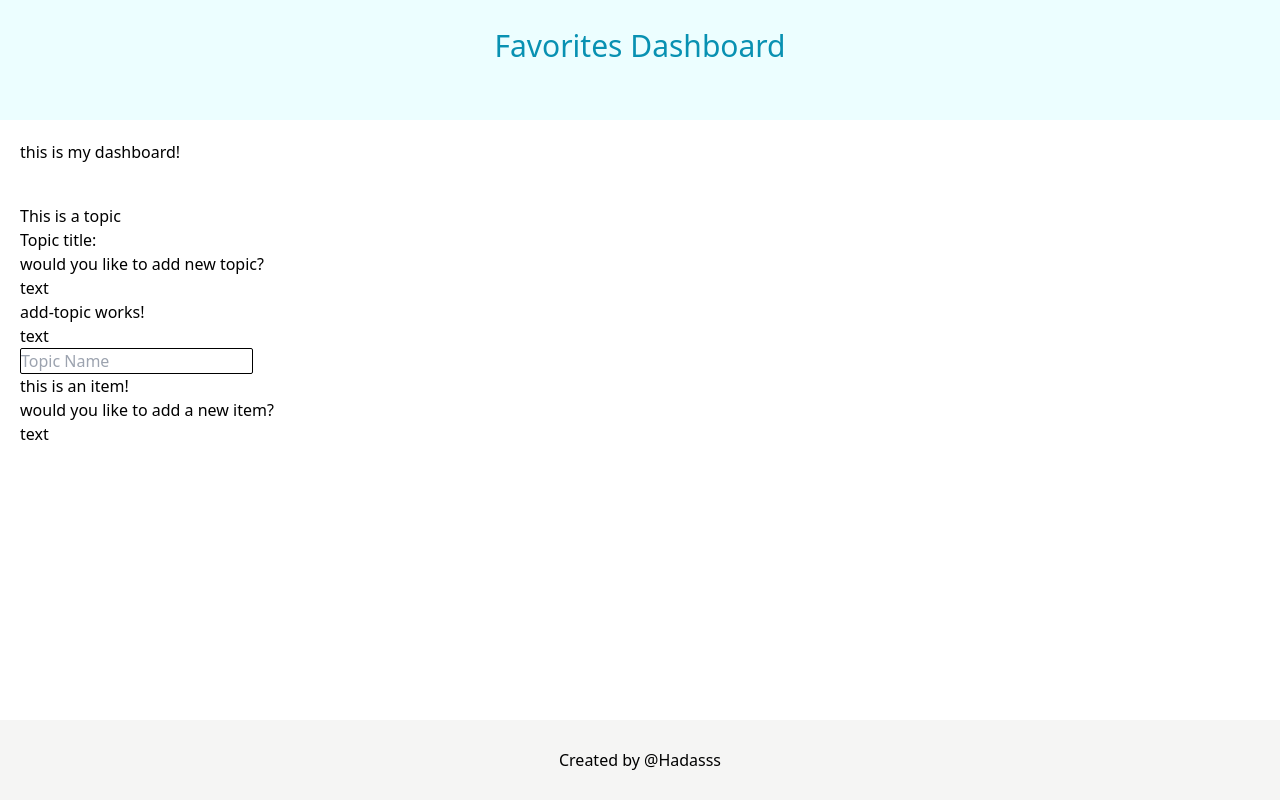
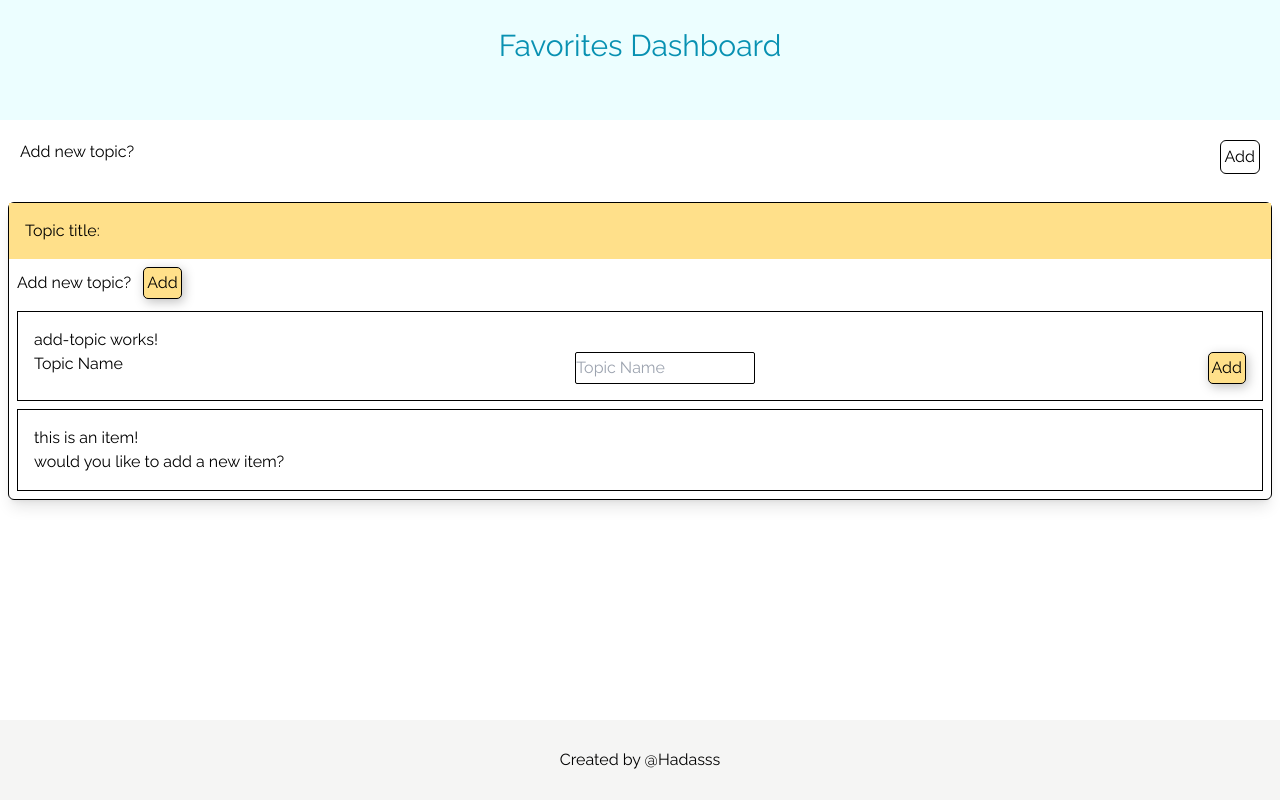
Before and after one commit to Hadasss/bloggy, an Angular app: page / in a window 1280 px wide. Built offline with nearby package versions, Linux system fonts and the light colour scheme.

Commit message:
updated styles

```diff
--- a/src/app/components/add-topic/add-topic.component.html
+++ b/src/app/components/add-topic/add-topic.component.html
@@ -1,10 +1,9 @@
+<div class="m-2 p-4 border border-black">
   <p>add-topic works!</p>
 
-<app-button></app-button>
-
   <form>
-  <div>
-    <label for=""></label>
+    <div class="flex justify-between">
+      <label for="">Topic Name</label>
       <input
         class="rounded-sm border border-black"
         type="text"
@@ -12,5 +11,7 @@
         placeholder="Topic Name"
         id="name"
       />
+      <button class="btn">Add</button>
     </div>
   </form>
+</div>
--- a/src/app/components/button/button.component.html
+++ b/src/app/components/button/button.component.html
@@ -1 +1 @@
-<button>text</button>
+<button class="btn">text</button>
--- a/src/app/components/dashboard/dashboard.component.html
+++ b/src/app/components/dashboard/dashboard.component.html
@@ -1,4 +1,7 @@
 <app-header></app-header>
-<div class="p-5">this is my dashboard!</div>
+<div class="p-5 flex justify-between">
+  <h3>Add new topic?</h3>
+  <button class="p-1 border border-black rounded-md">Add</button>
+</div>
 <app-topic></app-topic>
 <app-footer></app-footer>
--- a/src/app/components/item/item.component.html
+++ b/src/app/components/item/item.component.html
@@ -1,4 +1,4 @@
-<h4>this is an item!</h4>
-
-<p>would you like to add a new item?</p>
-<app-button></app-button>
+<div class="m-2 p-4 border border-black">
+  <h4>this is an item!</h4>
+  <p>would you like to add a new item?</p>
+</div>
--- a/src/app/components/topic/topic.component.css
+++ b/src/app/components/topic/topic.component.css
@@ -0,0 +1,6 @@
+.card {
+}
+
+.header {
+  background-color: #ffe08a;
+}
--- a/src/app/components/topic/topic.component.html
+++ b/src/app/components/topic/topic.component.html
@@ -1,9 +1,13 @@
-<div class="p-5">
-  <h1>This is a topic</h1>
-  <h3>Topic title:</h3>
+<div class="m-2 border border-black rounded-md shadow-lg card">
+  <div class="header">
+    <h1 class="p-4">Topic title:</h1>
+  </div>
 
-  <p>would you like to add new topic?</p>
-  <app-button></app-button>
+  <div class="m-1 p-1 flex justify-start">
+    <p class="mr-3 self-center">Add new topic?</p>
+    <button class="btn">Add</button>
+  </div>
+
   <app-add-topic></app-add-topic>
   <app-item></app-item>
 </div>
--- a/src/index.html
+++ b/src/index.html
@@ -10,6 +10,12 @@
       type="image/x-icon"
       href="./assets/images/bookmark-heart.svg"
     />
+    <link rel="preconnect" href="https://fonts.googleapis.com" />
+    <link rel="preconnect" href="https://fonts.gstatic.com" crossorigin />
+    <link
+      href="https://fonts.googleapis.com/css2?family=Raleway:wght@100;300;400;500&display=swap"
+      rel="stylesheet"
+    />
   </head>
 
   <body>
--- a/src/styles.css
+++ b/src/styles.css
@@ -2,3 +2,15 @@
 @tailwind base;
 @tailwind components;
 @tailwind utilities;
+
+* {
+  font-family: Raleway;
+}
+
+.btn {
+  border-radius: 5px;
+  border: 1px solid black;
+  background-color: #ffe08a;
+  padding: 3px;
+  box-shadow: 2px 3px 11px rgba(0, 0, 0, 0.25);
+}
```
Also changed, not shown: src/app/components/dashboard/dashboard.component.ts (+3 -4 lines), src/assets/images/delete_FILL0_wght400_GRAD0_opsz48.svg (added), src/assets/images/edit_FILL0_wght400_GRAD0_opsz48.svg (added). Lines whose indentation alone changed are shown as unchanged.
